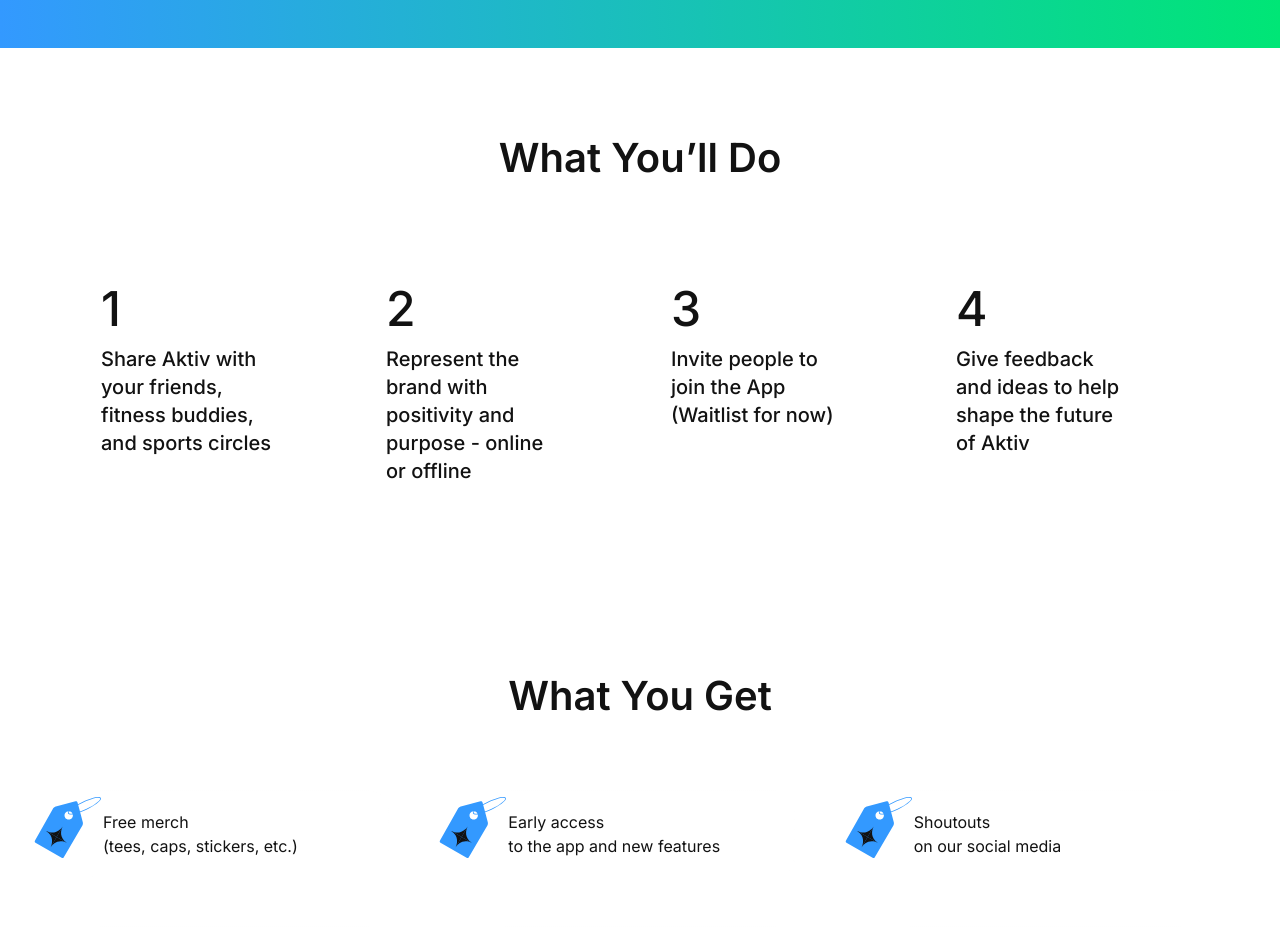
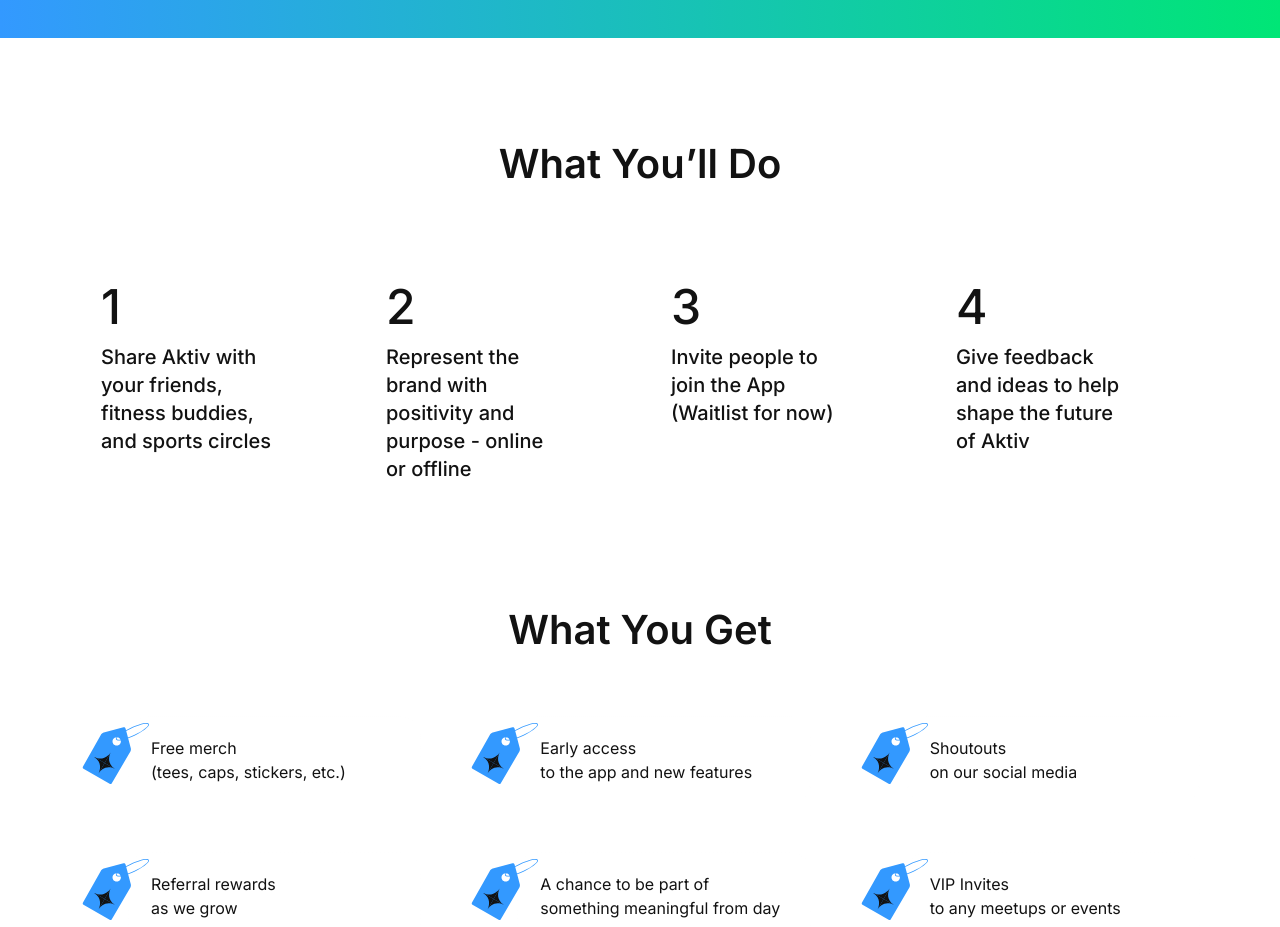
Before and after one commit to vaisakh678/aktiv-landing, a Next.js app: page /be-an-ambassador in a window 1280 px wide. Shown: the part 1500-2427 px from the top of the page. Built offline with nearby package versions, Linux system fonts and the light colour scheme.

Commit message:
resp fix.

```diff
--- a/src/app/be-an-ambassador/components/AmbassadorHeroSection.tsx
+++ b/src/app/be-an-ambassador/components/AmbassadorHeroSection.tsx
@@ -2,9 +2,9 @@
 
 const AmbassadorHeroSection = () => {
   return (
-    <section className="relative h-svh bg-[url('/ambassador.png')] bg-cover bg-center bg-no-repeat">
-      <div className="flex h-full max-w-[765px] items-center justify-center bg-gradient-to-r from-[#121212] to-[#12121200]">
-        <div className="max-w-[615px]">
+    <section className="h-svh bg-[url('/ambassador.png')] bg-cover bg-center bg-no-repeat">
+      <div className="flex h-full max-w-[765px] items-center justify-center bg-gradient-to-r from-[#121212] to-[#12121200] px-4 md:px-10 xl:px-[80px]">
+        <div className="max-w-[615px] text-center md:text-left">
           <h1 className="text-[48px] font-semibold leading-[68px]">
             Be an Aktiv Ambassador
           </h1>
--- a/src/app/be-an-ambassador/components/AmbassadorHighlightSection.tsx
+++ b/src/app/be-an-ambassador/components/AmbassadorHighlightSection.tsx
@@ -7,8 +7,8 @@
 
 const AmbassadorHighlightSection = () => {
   return (
-    <section className="flex min-h-[408px] items-center justify-center">
-      <div className="flex w-full max-w-[1000px] items-center justify-between">
+    <section className="flex items-center justify-center">
+      <div className="flex w-full max-w-[1000px] flex-col items-center justify-between gap-20 lg:flex-row">
         <div className="flex flex-col items-center">
           <div className="flex size-[140px] items-center justify-center rounded-3xl bg-[#3399FF]">
             <Image
--- a/src/app/be-an-ambassador/components/AmbassadorMovementSection.tsx
+++ b/src/app/be-an-ambassador/components/AmbassadorMovementSection.tsx
@@ -2,8 +2,8 @@
 
 const AmbassadorMovementSection = () => {
   return (
-    <section className="flex min-h-[340px] items-center justify-center bg-gradient-to-r from-[#3399FF] to-[#00E676]">
-      <p className="max-w-[1000px] text-center text-[32px] font-medium leading-[44px] text-[#121212]">
+    <section className="flex items-center justify-center bg-gradient-to-r from-[#3399FF] to-[#00E676] px-4 py-12 xl:py-[104px]">
+      <p className="max-w-[1000px] text-center text-2xl font-medium text-[#121212] md:text-[32px] md:leading-[44px]">
         Aktiv is more than an app - it’s a movement. As an ambassador, you’ll
         play a key role in growing our community, spreading the word, and
         bringing people together through fitness and sport.
--- a/src/app/be-an-ambassador/components/WhatYouDoSection.tsx
+++ b/src/app/be-an-ambassador/components/WhatYouDoSection.tsx
@@ -10,7 +10,7 @@
   badgeNumber,
 }) => {
   return (
-    <div className="min-h-[242px] max-w-[220px] gap-[48px] rounded-2xl border border-white/80 bg-white/25 p-5 backdrop-blur-[60px]">
+    <div className="min-h-[242px] gap-[48px] rounded-2xl border border-white/80 bg-white/25 p-5 backdrop-blur-[60px] lg:max-w-[220px]">
       <div className="text-[48px] font-medium">{badgeNumber}</div>
       <p className="text-xl font-medium">{content}</p>
     </div>
@@ -43,8 +43,8 @@
 
 const WhatYouDoSection = () => {
   return (
-    <section className="p-[80px]">
-      <h1 className="mb-[64px] text-center text-[40px] font-semibold">
+    <section className="">
+      <h1 className="mb-14 text-center text-[40px] font-semibold">
         What You’ll Do
       </h1>
       <div className="grid grid-cols-1 gap-5 md:grid-cols-2 lg:grid-cols-4">
--- a/src/app/be-an-ambassador/components/WhatYouGetSection.tsx
+++ b/src/app/be-an-ambassador/components/WhatYouGetSection.tsx
@@ -50,11 +50,11 @@
 
 const WhatYouGetSection = () => {
   return (
-    <section className="p-[80px]">
-      <h1 className="mb-[64px] text-center text-[40px] font-semibold">
+    <section className="">
+      <h1 className="mb-14 text-center text-[40px] font-semibold">
         What You Get
       </h1>
-      <div className="grid grid-cols-1 gap-x-[96px] gap-y-[48px] md:grid-cols-2 xl:grid-cols-3">
+      <div className="grid grid-cols-1 gap-x-[96px] gap-y-[48px] pl-12 md:grid-cols-2 xl:grid-cols-3">
         {whatYouWillGet.map((item, idx) => (
           <WhatYouGetCard {...item} key={idx} />
         ))}
--- a/src/app/be-an-ambassador/page.tsx
+++ b/src/app/be-an-ambassador/page.tsx
@@ -8,14 +8,15 @@
 
 const page = () => {
   return (
-    <div>
+    <div className="flex flex-col gap-24">
       <AmbassadorHeroSection />
       <AmbassadorHighlightSection />
       <AmbassadorMovementSection />
-      <WhatYouDoSection />
-      <WhatYouGetSection />
-
-      <AmbassadorApplicationForm />
+      <div className="mx-4 flex flex-col gap-24 md:mx-10 lg:mx-[80px]">
+        <WhatYouDoSection />
+        <WhatYouGetSection />
+        <AmbassadorApplicationForm />
+      </div>
     </div>
   );
 };
--- a/src/app/components/HeroSection.tsx
+++ b/src/app/components/HeroSection.tsx
@@ -12,7 +12,7 @@
             The all-in-one app to help you stay on track
           </p>
 
-          <div className="mt-16">
+          <div className="mt-16 hidden">
             <p className="mb-3 text-xl font-medium">
               Sign up now to get early access
             </p>
--- a/src/app/merch/components/AmbassadorSection.tsx
+++ b/src/app/merch/components/AmbassadorSection.tsx
@@ -2,7 +2,7 @@
 
 const AmbassadorSection = () => {
   return (
-    <section className="relative mb-[79px]">
+    <section className="relative">
       {/* <div className="absolute h-full w-full">
         <GradientCircle1 className="absolute right-0 top-0 size-[480px]" />
       </div> */}
--- a/src/app/merch/components/MerchGridSection.tsx
+++ b/src/app/merch/components/MerchGridSection.tsx
@@ -79,7 +79,7 @@
 
 const MerchGridSection = () => {
   return (
-    <section className="grid grid-cols-1 gap-5 py-[118px] sm:grid-cols-2 lg:grid-cols-3">
+    <section className="grid grid-cols-1 gap-5 sm:grid-cols-2 lg:grid-cols-3">
       {merchData.map(({ title, image, path }, index) => (
         <MerchCard key={index} title={title} image={image} path={path} />
       ))}
--- a/src/app/merch/components/MerchHeroSection.tsx
+++ b/src/app/merch/components/MerchHeroSection.tsx
@@ -7,8 +7,8 @@
         className="flex h-full max-w-[765px] items-center justify-center bg-gradient-to-r from-[#121212] to-[#12121200]"
         style={{}}
       >
-        <div className="max-w-[615px]">
-          <h1 className="font-poppins text-[48px] font-semibold leading-[68px]">
+        <div className="max-w-[615px] text-center md:text-left">
+          <h1 className="font-poppins text-[48px] font-semibold leading-tight md:leading-[68px]">
             Community-first merch, shipping soon.
           </h1>
           <p className="mt-4 text-xl font-normal">
--- a/src/app/merch/page.tsx
+++ b/src/app/merch/page.tsx
@@ -6,9 +6,9 @@
 
 const page = () => {
   return (
-    <div className="">
+    <div className="flex flex-col gap-24 pb-24">
       <MerchHeroSection />
-      <div className="px-4 lg:px-10 xl:px-[80px]">
+      <div className="flex flex-col gap-24 px-4 lg:px-10 xl:px-[80px]">
         <MerchGridSection />
         <AmbassadorSection />
       </div>
```
Also changed, not shown: src/app/be-an-ambassador/components/AmbassadorApplicationForm.tsx (+4 -4 lines).
